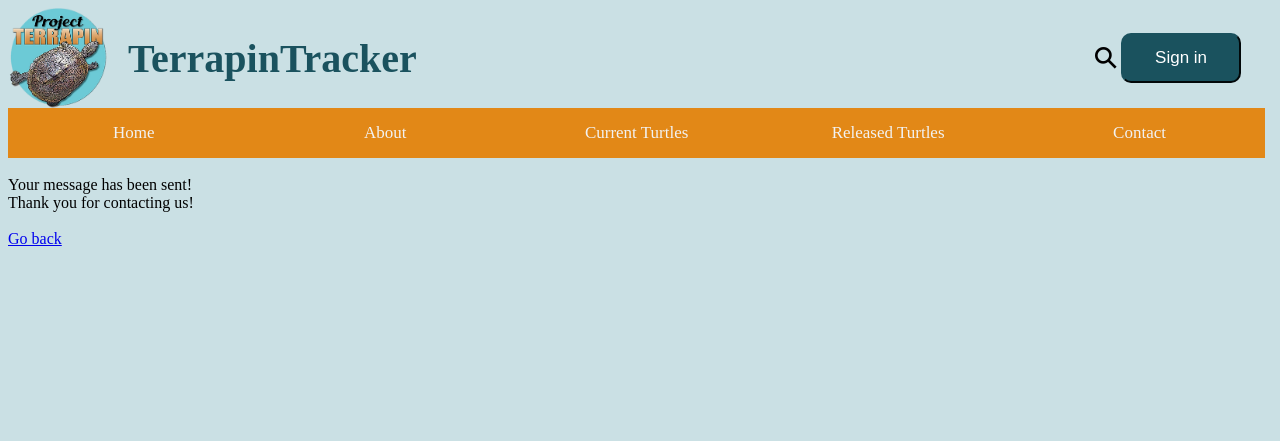
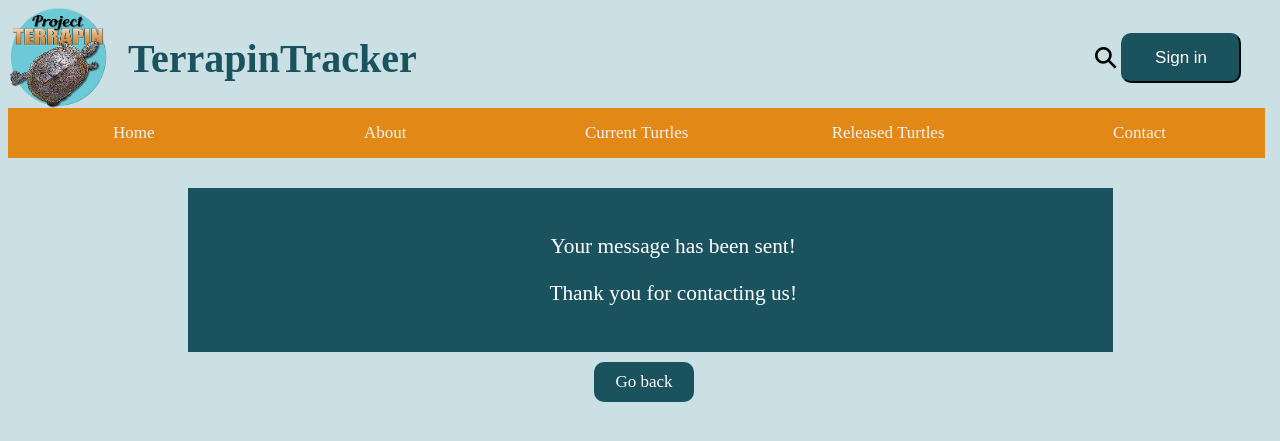
Before and after one commit to henbestaj/senior-capstone, a Django app: template terrapin_tracker/turtles/templates/turtles/contactsent.html in a window 1280 px wide. Shown: the top 441 px of the page. Run offline with Django 4.2, Linux system fonts and the light colour scheme; the template is opened without the code that fills it, so the values that code supplies are empty.

Commit message:
styled contact sent page

```diff
--- a/terrapin_tracker/turtles/static/turtles/contact_style.css
+++ b/terrapin_tracker/turtles/static/turtles/contact_style.css
@@ -51,3 +51,53 @@ textarea{
     display:block;
     margin:auto auto 10px;
 }
+
+.message {
+    font-size: 16pt;
+    align-items: center;
+    margin-top: 30px;
+    margin-left: 180px;
+    margin-right: auto;
+    text-align: center;
+    background-color: rgb(26,82,94);
+    color: white;
+    display: block;
+    justify-content: center;
+    width:70%;
+    padding: 0px 35px 0px 0px;
+    flex-direction: column;
+}
+
+p {
+    color: white;
+}
+
+#goback {
+  background-color: rgb(26,82,94);
+  border-radius: 10px;
+  height: 20px;
+  width: 80px;
+  display: block;
+  text-align: center;
+  text-justify: center;
+  border-color: rgb(26,82,94);
+  color:white;
+  font-size: 17px;
+  margin-top:10px;
+  margin-left: auto;
+  margin-right: auto;
+  padding: 10px;
+  text-decoration: none;
+}
+
+#goback:hover {
+    cursor:pointer;
+    background-color:rgb(45, 125, 143);
+    text-decoration: underline;
+
+  }
+#goback:active {
+    background-color:rgb(65, 145, 163);
+    color: black;
+    text-decoration: none;
+  }
--- a/terrapin_tracker/turtles/templates/turtles/contactsent.html
+++ b/terrapin_tracker/turtles/templates/turtles/contactsent.html
@@ -6,12 +6,12 @@
 {% endblock %}
 
 {% block content %}
+<div class="message">
 <br>
-Your message has been sent!
+<p>Your message has been sent!</p>
+<p>Thank you for contacting us!</p>
 <br>
-Thank you for contacting us!
-<br>
-<br>
-<a href="{% url 'contact' %}">Go back</a>
+</div>
+<a href="{% url 'contact' %}" id="goback">Go back</a>
 
 {% endblock %}
```
